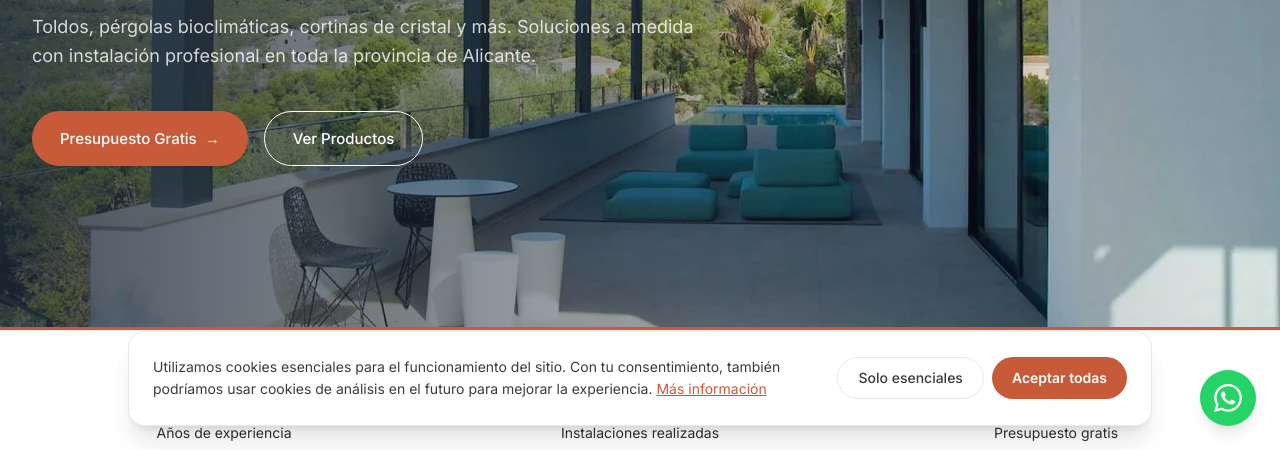
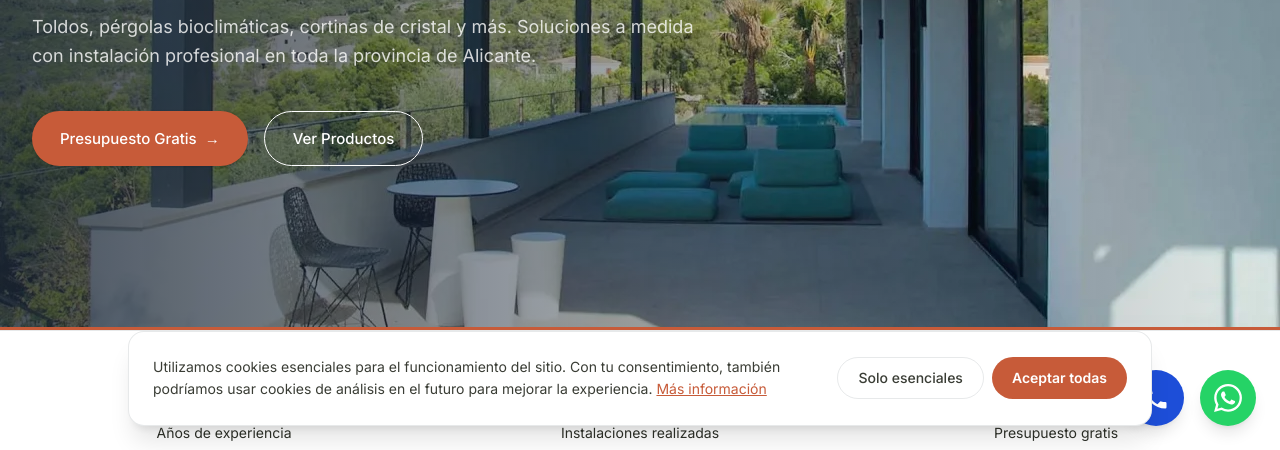
Before and after one commit to lng-boomworks/optimtoldos, an Astro site: page / in a window 1280 px wide. Shown: the part 350-800 px from the top of the page. Built offline with nearby package versions, Linux system fonts and the light colour scheme; Astro itself is replaced by a stand-in of ours.

Commit message:
Add floating CallButton (tel: link) alongside WhatsAppButton
24-line component renders a blue floating phone-icon button at
bottom-6 right-24, mirroring the WhatsApp button's positioning.
Bilingual aria-label ("Llámanos" / "Call us"). Hardcoded tel:
href to +34603572348 — matches the number elsewhere in the site.

Wired into Base.astro between WhatsAppButton and CookieBanner.

Co-Authored-By: Claude Opus 4.7 (1M context) <noreply@anthropic.com>

```diff
--- /dev/null
+++ b/src/components/CallButton.tsx
@@ -0,0 +1,24 @@
+interface CallButtonProps {
+  locale?: "es" | "en";
+}
+
+export function CallButton({ locale = "es" }: CallButtonProps) {
+  const ariaLabel = locale === "en" ? "Call us" : "Llámanos";
+
+  return (
+    <a
+      href="tel:+34603572348"
+      aria-label={ariaLabel}
+      className="fixed bottom-6 right-24 z-40 flex items-center justify-center w-14 h-14 rounded-full bg-[#1d4ed8] text-white shadow-lg hover:bg-[#1e40af] hover:scale-105 transition-all duration-200"
+    >
+      <svg
+        className="w-7 h-7"
+        viewBox="0 0 24 24"
+        fill="currentColor"
+        aria-hidden="true"
+      >
+        <path d="M6.62 10.79a15.05 15.05 0 006.59 6.59l2.2-2.2a1 1 0 011.02-.24c1.12.37 2.33.57 3.57.57a1 1 0 011 1V20a1 1 0 01-1 1A17 17 0 013 4a1 1 0 011-1h3.5a1 1 0 011 1c0 1.24.2 2.45.57 3.57a1 1 0 01-.24 1.02l-2.21 2.2z" />
+      </svg>
+    </a>
+  );
+}
--- a/src/layouts/Base.astro
+++ b/src/layouts/Base.astro
@@ -4,6 +4,7 @@ import { url } from '../utils/paths';
 import type { Locale } from '../i18n/index';
 import { ogLocales } from '../i18n/index';
 import { WhatsAppButton } from '../components/WhatsAppButton';
+import { CallButton } from '../components/CallButton';
 import { CookieBanner } from '../components/CookieBanner';
 import { alternateLocaleUrl } from '../data/hreflangPairs';
 
@@ -245,6 +246,7 @@ const isProductionBuild = !isPreviewBuild;
     </script>
 
     <WhatsAppButton client:load locale={locale} />
+    <CallButton client:load locale={locale} />
     <CookieBanner client:load locale={locale} />
   </body>
 </html>
```
